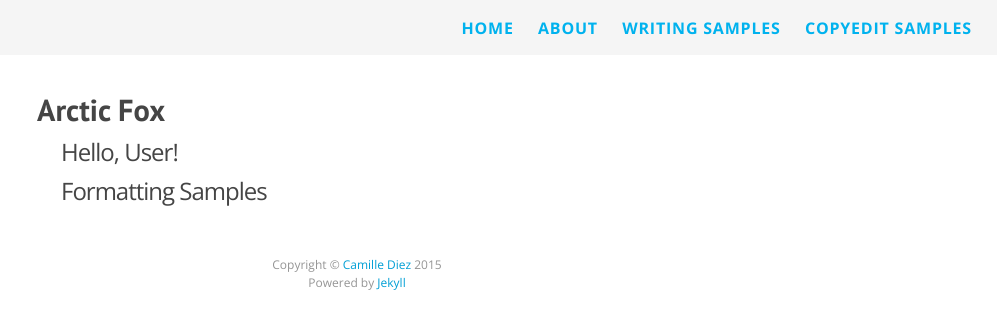
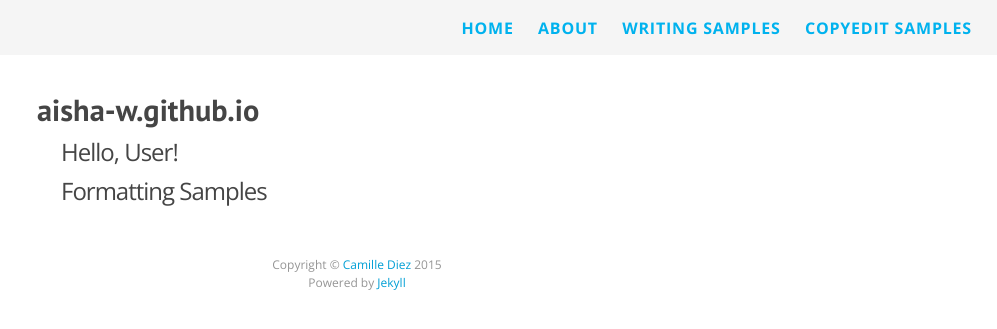
Before and after one commit to aisha-w/aisha-w.github.io, a Jekyll site: the page built from index.html, in a window 1280 px wide. Shown: the top 329 px of the page, without its empty margins (283-1280 px from the left). Built offline with Jekyll 4.4.1, drawn with Linux system fonts in a browser that asks for light colours; nearby versions of some CDN libraries; Markdown is read by kramdown in place of the engine named in the settings.

Commit message:
Update _config.yml

```diff
--- a/_config.yml
+++ b/_config.yml
@@ -1,12 +1,11 @@
 # Site settings
-title: Arctic Fox
-email:
+title:
+email: aisha.washington28@gmail.com
 description: > # this means to ignore newlines until "baseurl:"
   Jekyll Theme Demo
-baseurl: "/arctic-fox-theme" # the subpath of your site, e.g. /blog/
-url: "http://diezcami.github.io" # the base hostname & protocol for your site
-twitter_username: username
-github_username: username
+baseurl: "/" # the subpath of your site, e.g. /blog/
+url: "http://aisha-w.github.io" # the base hostname & protocol for your site
+github_username: aisha-w
 
 # Build settings
 markdown: redcarpet
```
